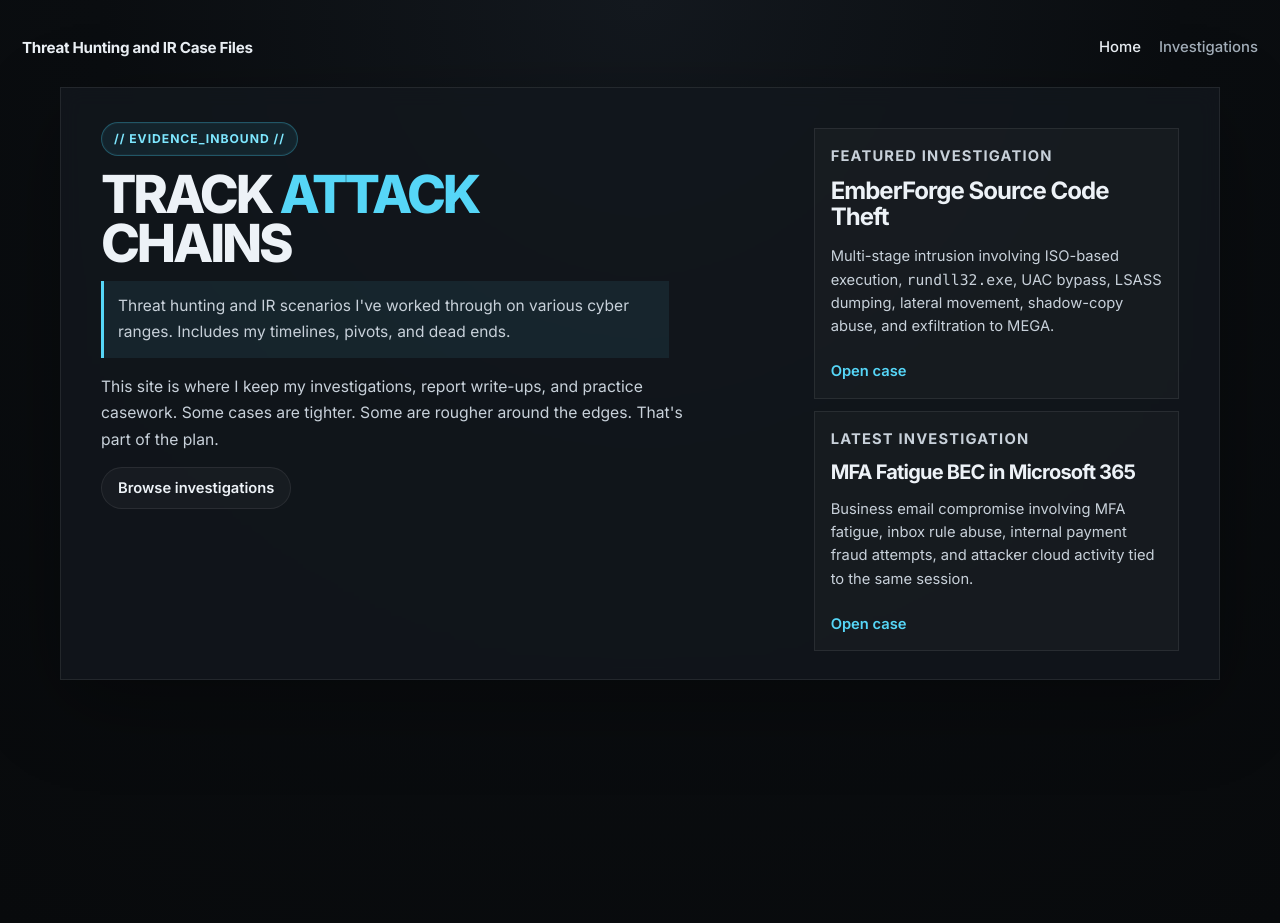
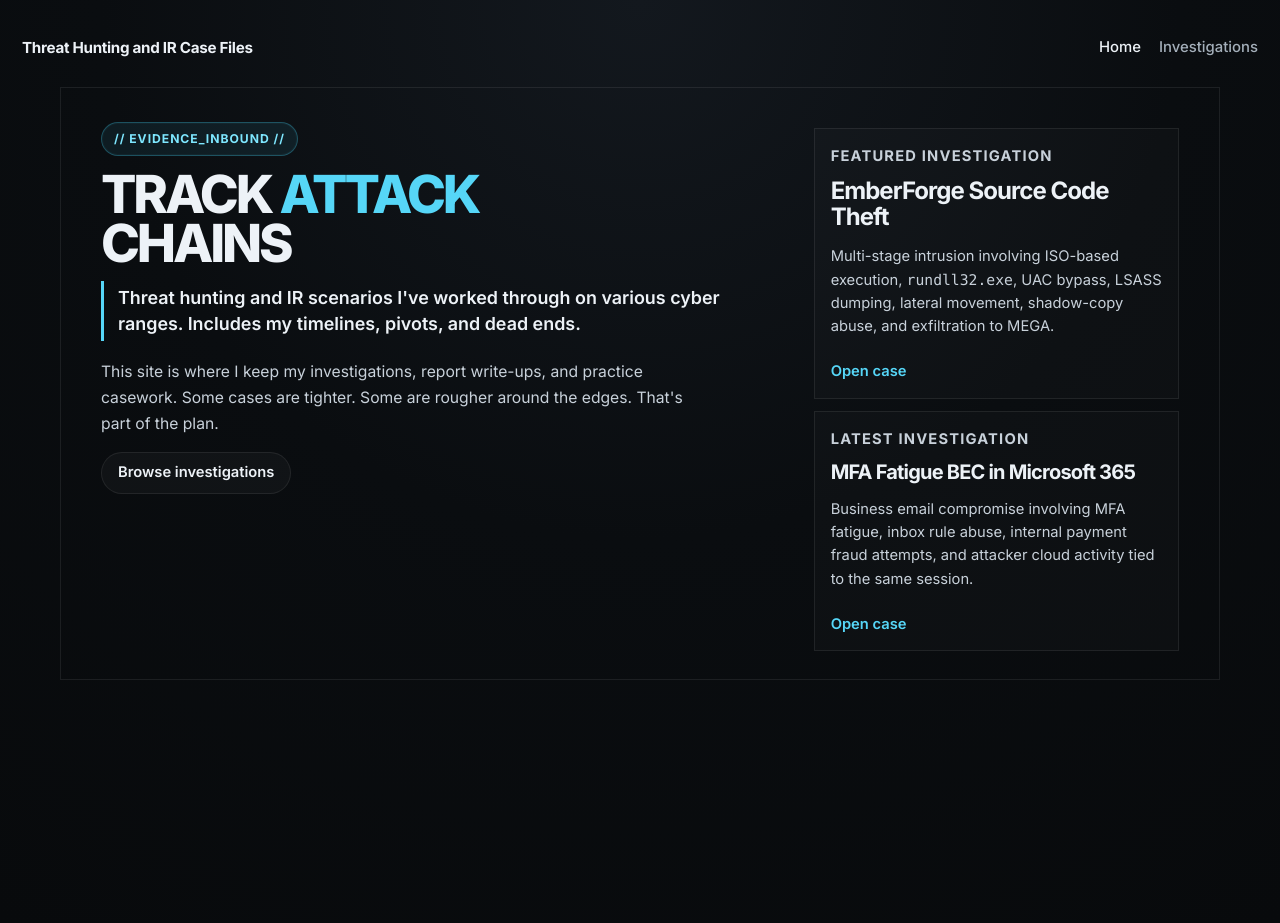
Before and after one commit to j-manli/j-manli.github.io, a Jekyll site: the page built from index.md, in a window 1280 px wide. Built offline with Jekyll 4.4.1, drawn with Linux system fonts in a browser that asks for light colours.

Commit message:
Update site.css

```diff
--- a/assets/css/site.css
+++ b/assets/css/site.css
@@ -691,3 +691,37 @@ code {
     font-size: clamp(2.1rem, 9vw, 3.3rem);
   }
 }
+
+.hero-card {
+  background: transparent;
+  box-shadow: none;
+  backdrop-filter: none;
+}
+
+.hero-callout {
+  background: transparent;
+  border-left: 3px solid #56d6f7;
+  border-top: 0;
+  border-right: 0;
+  border-bottom: 0;
+  padding: 4px 0 4px 14px;
+  margin-bottom: 18px;
+  color: var(--text);
+  font-size: 1.12rem;
+  font-weight: 600;
+  line-height: 1.45;
+}
+
+.hero-intro-tight {
+  color: var(--soft);
+  font-size: 0.98rem;
+  line-height: 1.68;
+}
+
+.panel {
+  background: rgba(255, 255, 255, 0.015);
+}
+
+.right-rail-card {
+  background: rgba(255, 255, 255, 0.015);
+}
```
